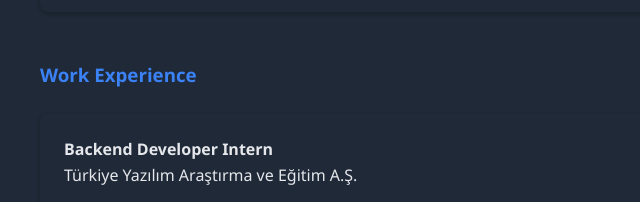
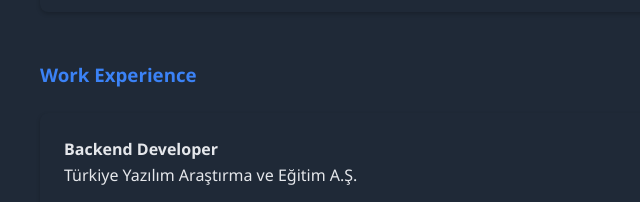
Before and after one commit to Hamza-Eren/Hamza-Eren.github.io, a plain HTML site: page index.html in a window 1280 px wide. Shown: the part 1060-1262 px from the top of the page, 0-640 px from the left. Drawn offline with Linux system fonts and the light colour scheme.

Commit message:
Update index.html

```diff
--- a/index.html
+++ b/index.html
@@ -55,7 +55,7 @@
             <div class="resume-section">
                 <h3>Work Experience</h3>
                 <div class="resume-item">
-                    <h4>Backend Developer Intern</h4>
+                    <h4>Backend Developer</h4>
                     <p>Türkiye Yazılım Araştırma ve Eğitim A.Ş.</p>
                     <p class="learning-outcomes">
                         • Developed and maintained RESTful APIs using Flask and PostgreSQL<br>
```
